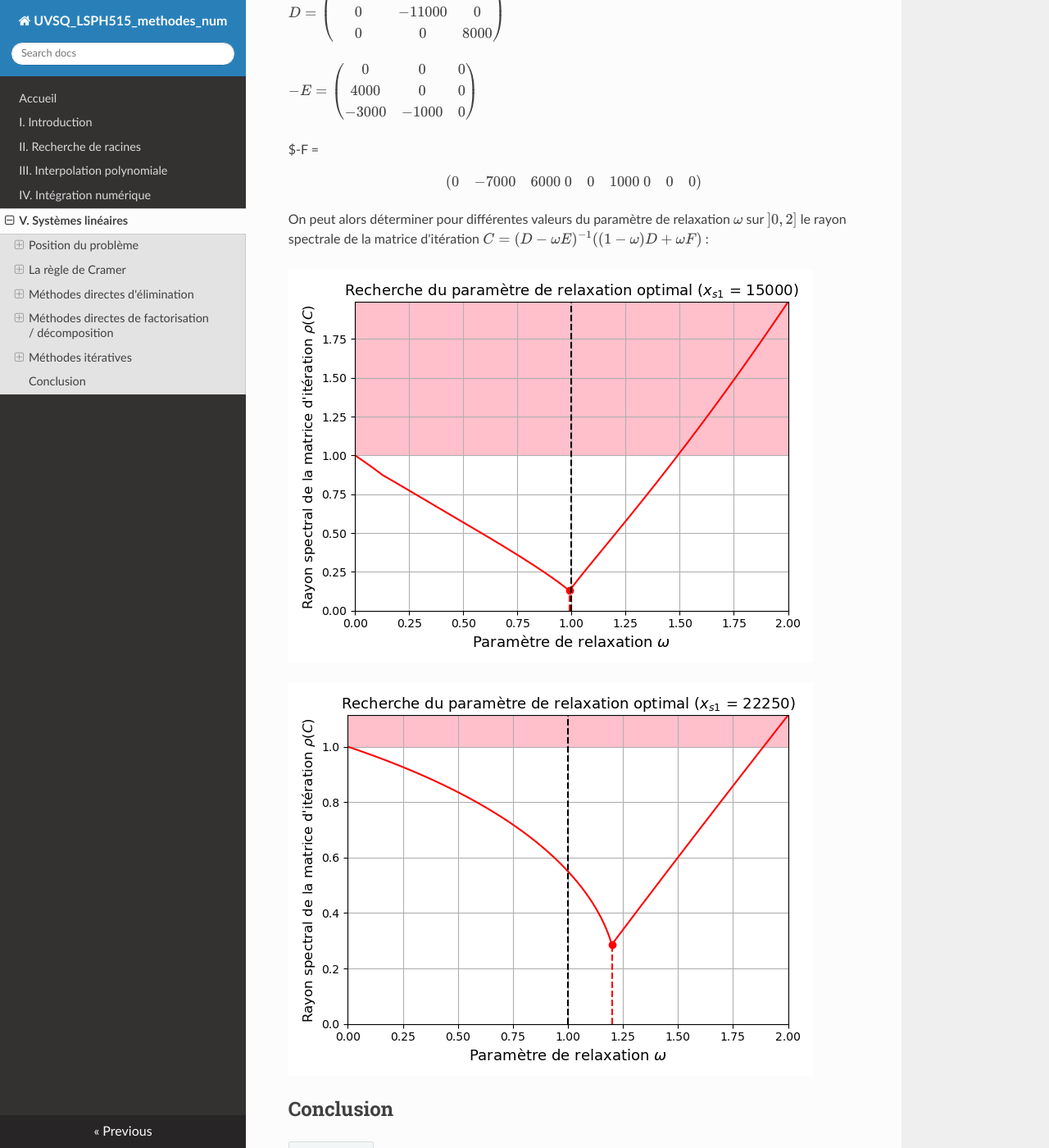
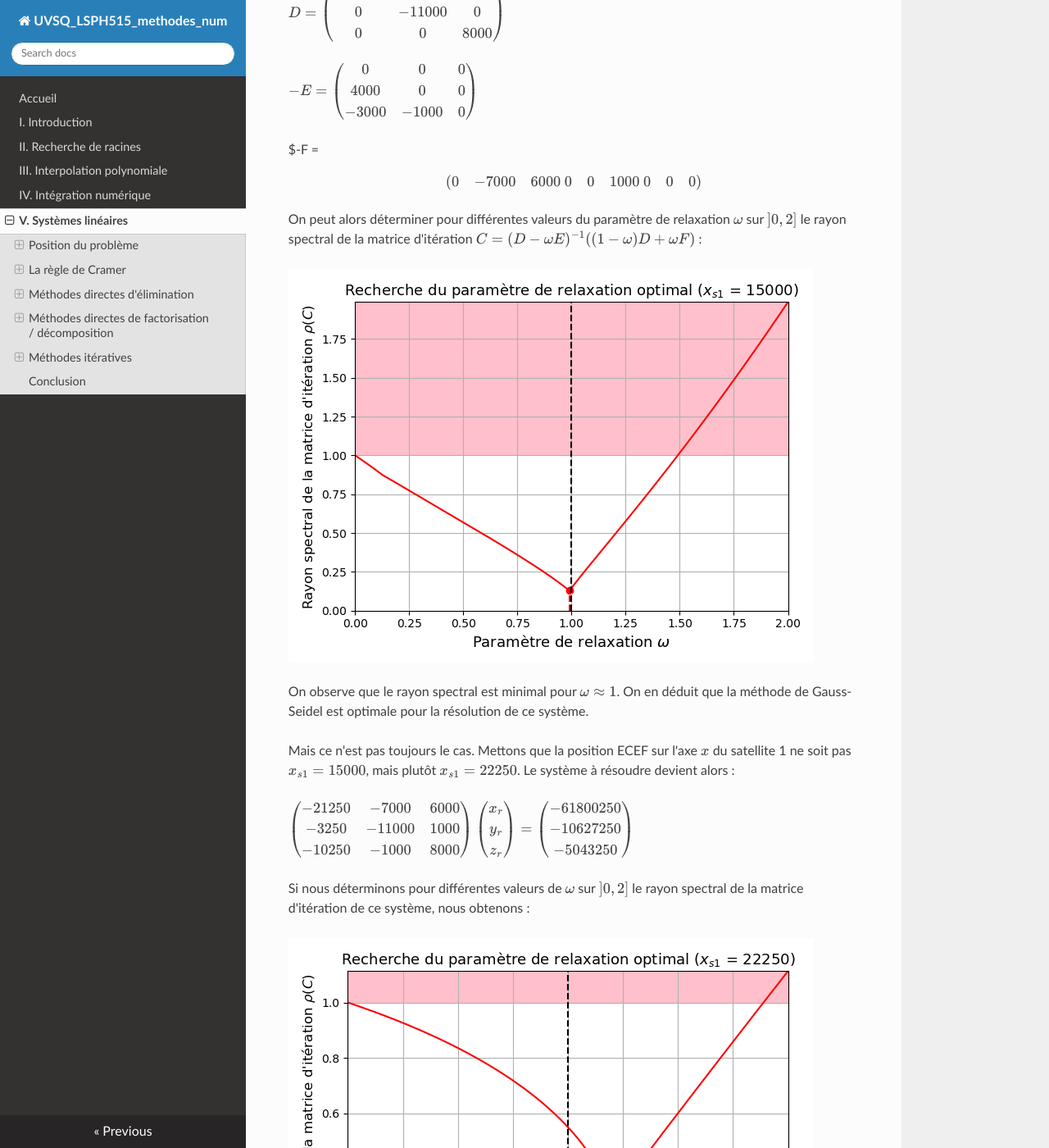
Before and after one commit to NicOudart/UVSQ_LSPH515_methodes_num, an MkDocs documentation site: the page built from docs/Chap5_Systemes_lineaires.md, in a window 1280 px wide and 1400 px high, scrolled down 53707 px. Shown: the whole window at 82% size. Built offline with MkDocs 1.6.1, drawn with Linux system fonts in a browser that asks for light colours; nearby versions of some CDN libraries; some of the changed text lies outside the part shown.

Commit message:
-Minor update on the relaxation method example in Chapter 5.

```diff
--- a/docs/Chap5_Systemes_lineaires.md
+++ b/docs/Chap5_Systemes_lineaires.md
@@ -2825,10 +2825,38 @@
   0 & 0 & 0
  \end{pmatrix}
 
-On peut alors déterminer pour différentes valeurs du paramètre de relaxation $\omega$ sur $]0,2]$ le rayon spectrale de la matrice d'itération $C = (D - \omega E)^{-1} ((1-\omega) D + \omega F)$ :
+On peut alors déterminer pour différentes valeurs du paramètre de relaxation $\omega$ sur $]0,2]$ le rayon spectral de la matrice d'itération $C = (D - \omega E)^{-1} ((1-\omega) D + \omega F)$ :
 
 ![Optimisation du paramètre de relaxation pour x_s1 = 15000](img/Chap5_exemple_relaxation_optimale_xs1_15000.png)
 
+On observe que le rayon spectral est minimal pour $\omega \approx 1$.
+On en déduit que la méthode de Gauss-Seidel est optimale pour la résolution de ce système.
+
+Mais ce n'est pas toujours le cas.
+Mettons que la position ECEF sur l'axe $x$ du satellite 1 ne soit pas $x_{s1} = 15000$, mais plutôt $x_{s1} = 22250$.
+Le système à résoudre devient alors :
+
+$\begin{pmatrix}
+  -21250 & -7000 & 6000 \\
+  -3250 & -11000 & 1000 \\
+  -10250 & -1000 & 8000
+ \end{pmatrix}
+ \begin{pmatrix}
+  x_r\\
+  y_r\\
+  z_r
+ \end{pmatrix}
+ =
+ \begin{pmatrix}
+  -61800250\\
+  -10627250\\
+  -5043250
+ \end{pmatrix}$
+
+Si nous déterminons pour différentes valeurs de $\omega$ sur $]0,2]$ le rayon spectral de la matrice d'itération de ce système, nous obtenons :
+
 ![Optimisation du paramètre de relaxation pour x_s1 = 22250](img/Chap5_exemple_relaxation_optimale_xs1_22250.png)
 
+Cette fois-ci le rayon spectral est minimal pour $\omega \approx 1.2$.
+
 ## Conclusion
```
